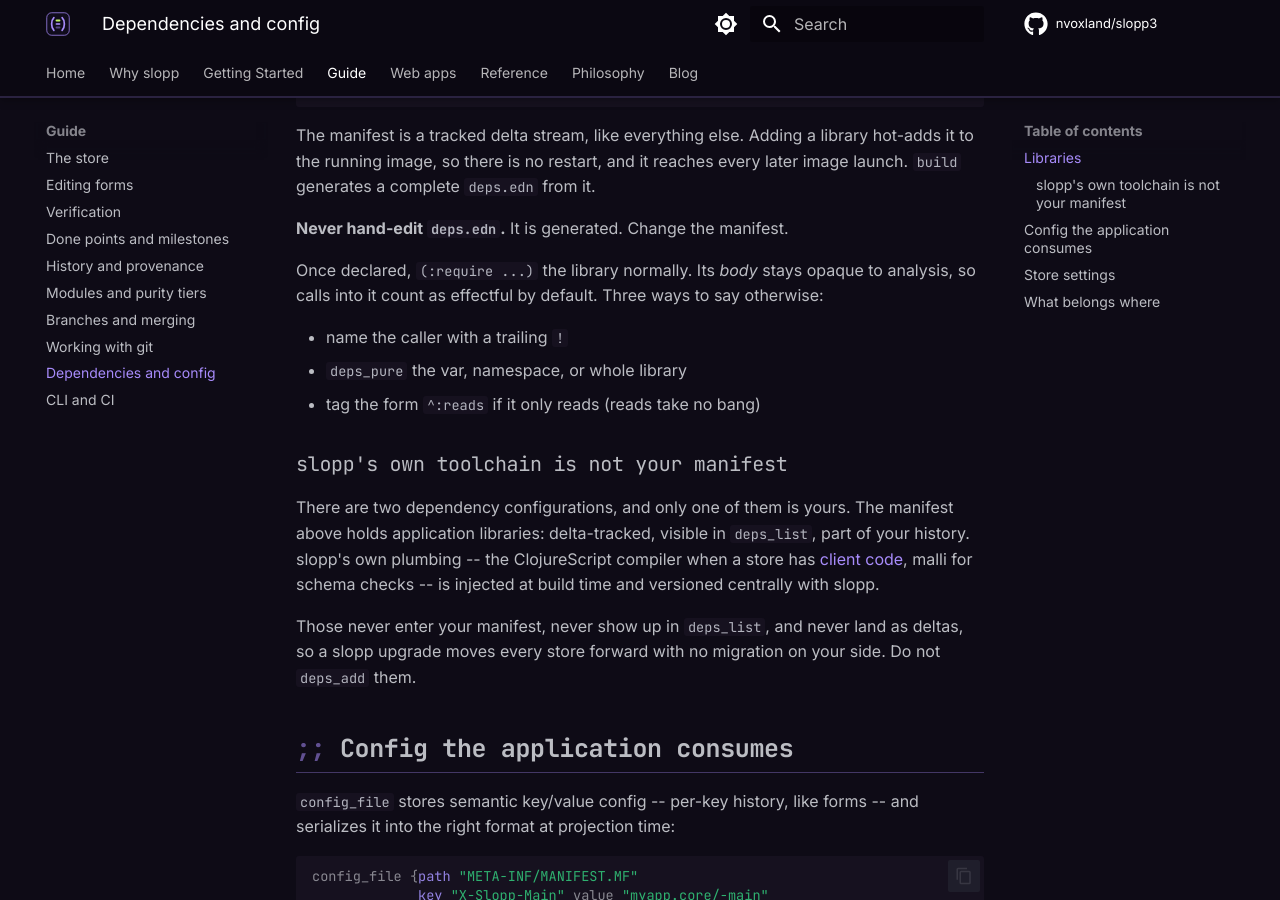
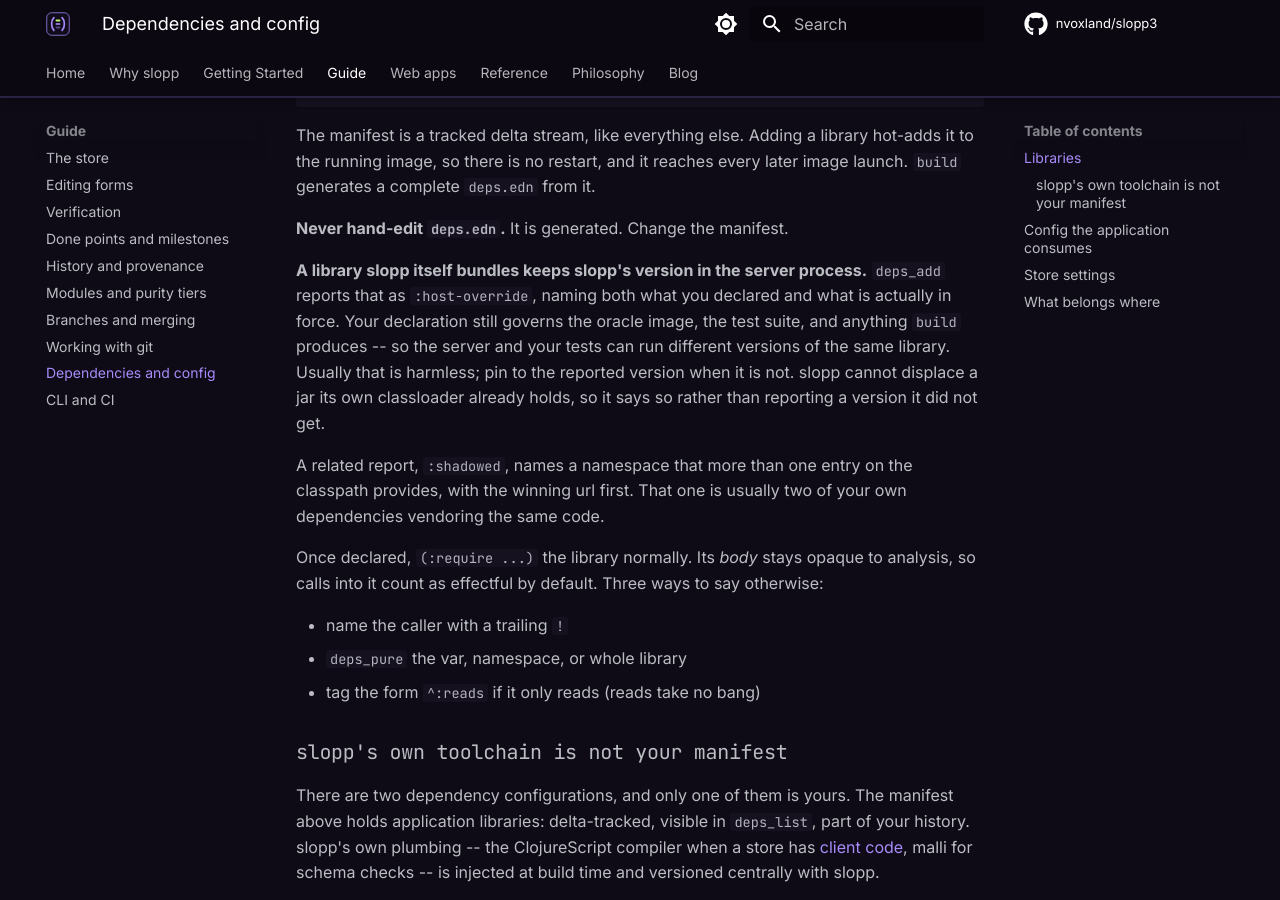
Before and after one commit to nvoxland/slopp3, an MkDocs documentation site: the page built from docs/guide/deps-and-config.md, in a window 1280 px wide and 900 px high, scrolled down 326 px. Built offline with MkDocs 1.6.1 and Material for MkDocs 9.7.7, drawn with Linux system fonts in a browser that asks for light colours; comment, search, counter and statistics services are not loaded.

Commit message:
The jar declares what it bundles, so a manifest cannot claim a version it never got
A `java -jar` process has no basis, so `add-libs` believed the JVM was bare. It
"added" coords the uberjar already carried and then lost them to the parent
classloader, and it resolved every transitive graph from nothing — one small
library pulled in eleven, including org.clojure/clojure itself.

build.clj now writes the basis that produced the jar to
META-INF/slopp/bundled-libs.edn, and slopp.boot/ensure-bundled-libs! seeds it at
startup. add-libs drops a lib already in :libs by symbol and passes the rest as
:existing, so both halves come right at once.

It does not make the declaration govern the host — a jar the parent classloader
holds cannot be displaced — so deps_add and deps_list report :host-override
instead of reporting a version they did not get. The server and the oracle can
run different code; that is now sayable. The thin launcher that would actually
close it changes the install story, and is recorded as deferred rather than
silently owed.

```diff
--- a/docs/guide/deps-and-config.md
+++ b/docs/guide/deps-and-config.md
@@ -16,6 +16,18 @@ hot-adds it to the running image, so there is no restart, and it reaches every
 later image launch. `build` generates a complete `deps.edn` from it.
 
 **Never hand-edit `deps.edn`.** It is generated. Change the manifest.
+
+**A library slopp itself bundles keeps slopp's version in the server process.**
+`deps_add` reports that as `:host-override`, naming both what you declared and
+what is actually in force. Your declaration still governs the oracle image, the
+test suite, and anything `build` produces -- so the server and your tests can run
+different versions of the same library. Usually that is harmless; pin to the
+reported version when it is not. slopp cannot displace a jar its own classloader
+already holds, so it says so rather than reporting a version it did not get.
+
+A related report, `:shadowed`, names a namespace that more than one entry on the
+classpath provides, with the winning url first. That one is usually two of your
+own dependencies vendoring the same code.
 
 Once declared, `(:require ...)` the library normally. Its *body* stays opaque
 to analysis, so calls into it count as effectful by default. Three ways to say
```
Also changed, not shown: .context/decisions.md (+44 -0 lines), .context/roadmap.md (+25 -0 lines), docs/reference/tools.md (+1 -1 lines), plugins/slopp/skills/slopp/SKILL.md (+11 -0 lines), 1 other file.
